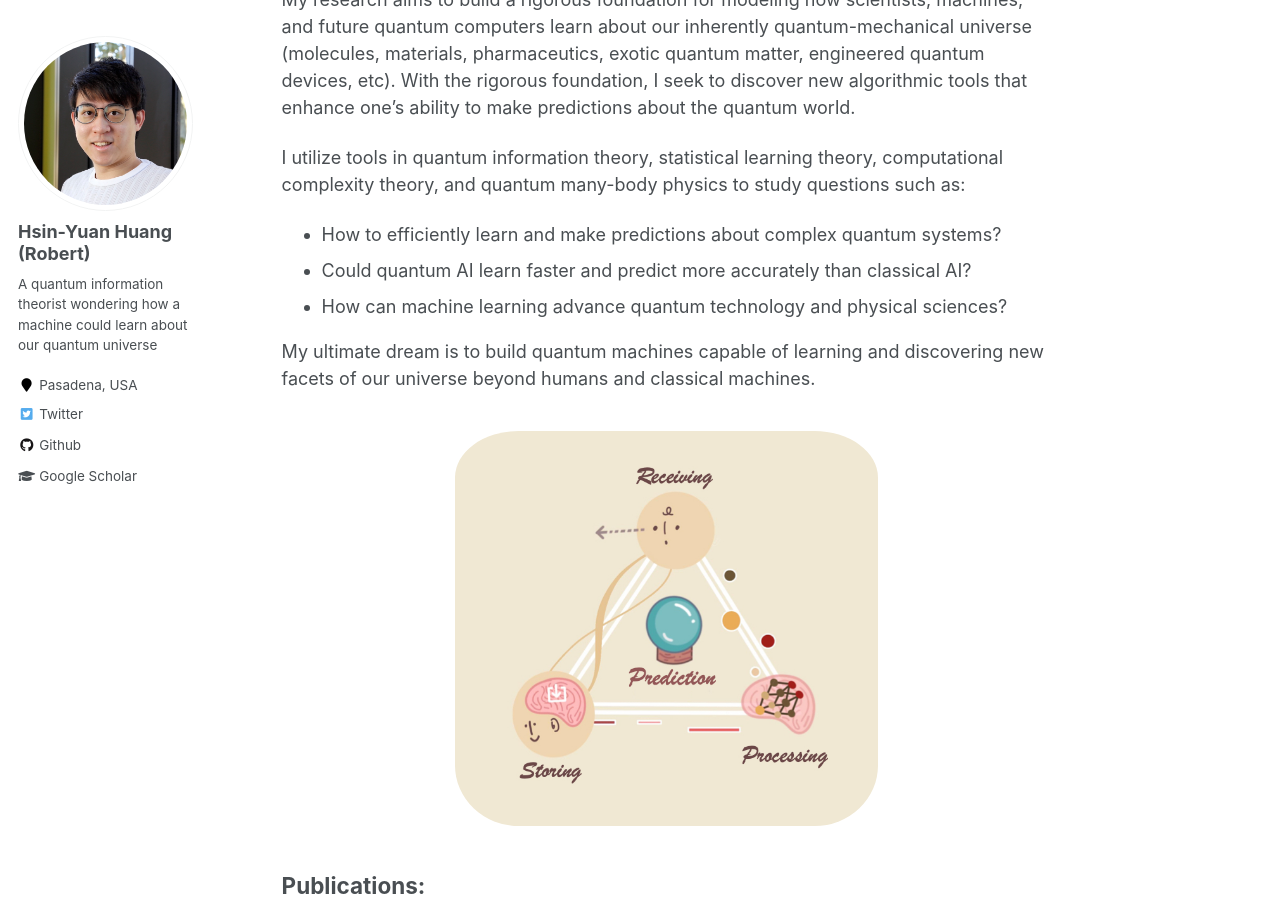
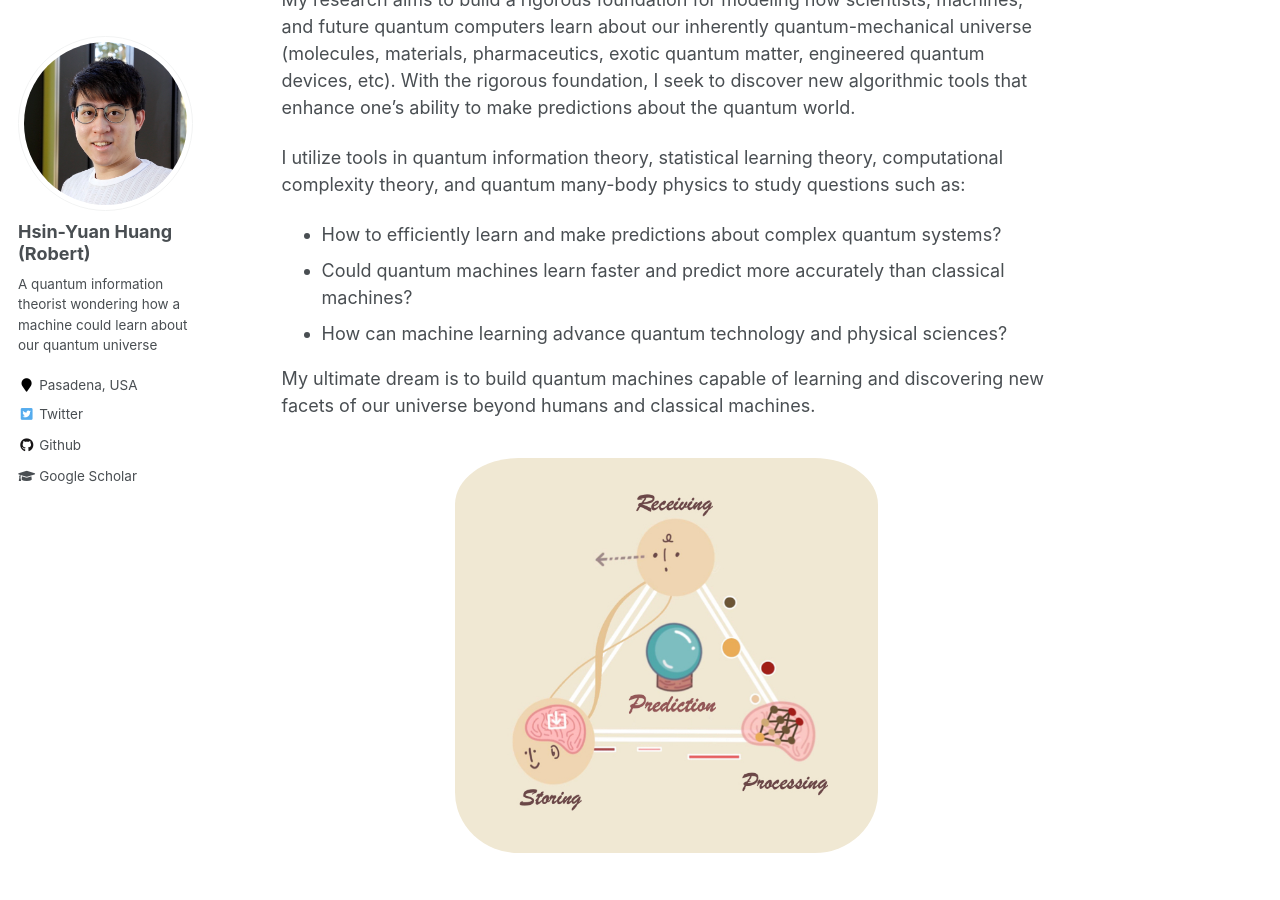
Before and after one commit to hsinyuan-huang/hsinyuan-huang.github.io, a Jekyll site: the page built from _pages/about.md, in a window 1280 px wide and 900 px high, scrolled down 324 px. Built offline with Jekyll 4.4.1, drawn with Linux system fonts in a browser that asks for light colours; emoji names are drawn with the system emoji font; formulas are drawn with MathJax 3.

Commit message:
Update CV

```diff
--- a/_pages/about.md
+++ b/_pages/about.md
@@ -17,7 +17,7 @@ With the rigorous foundation, I seek to discover new algorithmic tools that enha
 
 I utilize tools in quantum information theory, statistical learning theory, computational complexity theory, and quantum many-body physics to study questions such as:
 * How to efficiently learn and make predictions about complex quantum systems?
-* Could quantum AI learn faster and predict more accurately than classical AI?
+* Could quantum machines learn faster and predict more accurately than classical machines?
 * How can machine learning advance quantum technology and physical sciences?
 
 My ultimate dream is to build quantum machines capable of learning and discovering new facets of our universe beyond humans and classical machines.
```
